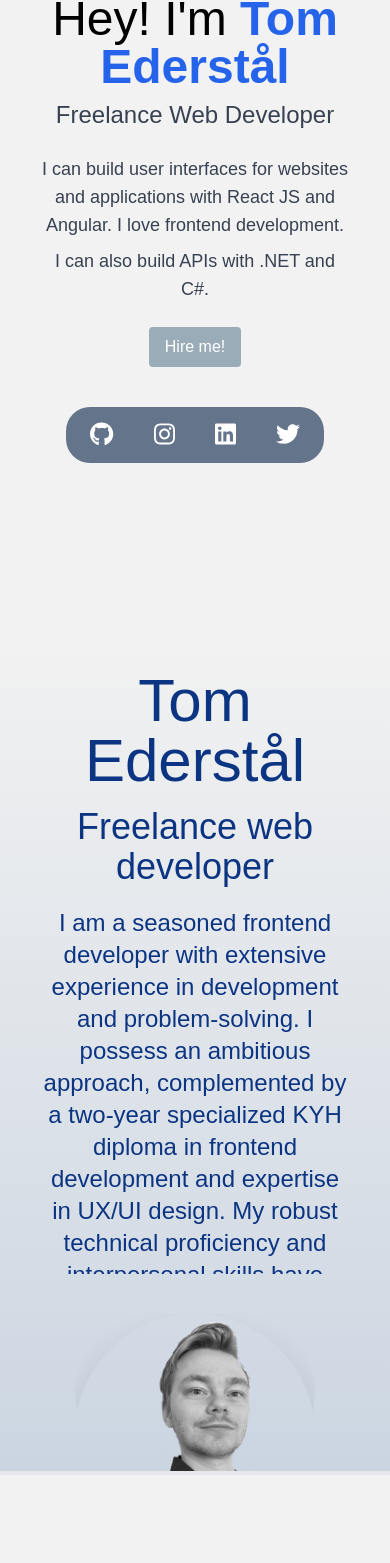
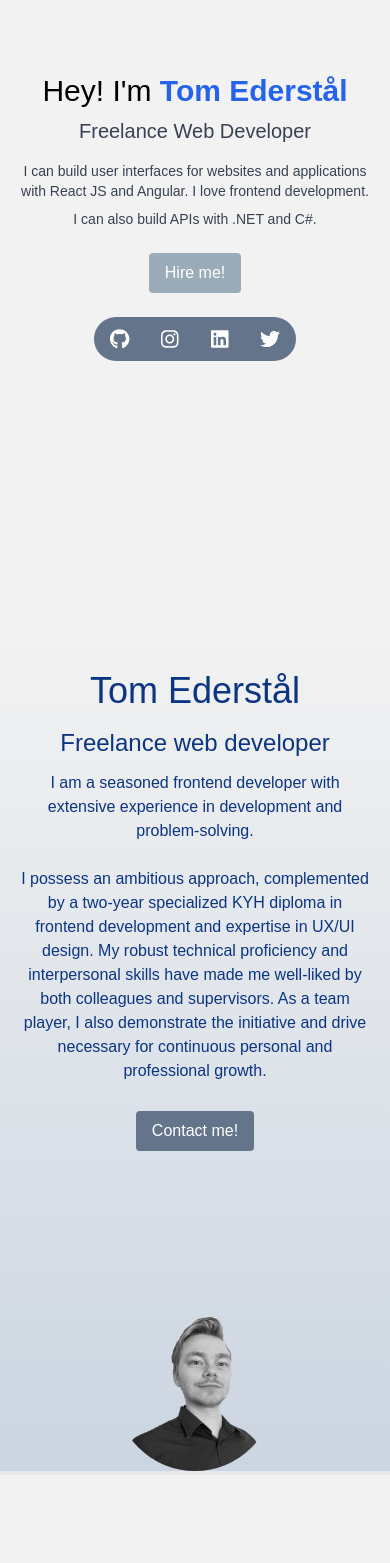
Before and after one commit to TomEder/MyPortfolio, a React (Create React App) app: page / in a window 390 px wide. Shown: the part 213-1776 px from the top of the page. Built offline with nearby package versions, Linux system fonts and the light colour scheme; a web font is replaced by a local one.

Commit message:
Update testimonials data and improve formatting

```diff
--- a/src/conponents/Contact/Contact.jsx
+++ b/src/conponents/Contact/Contact.jsx
@@ -2,20 +2,20 @@ import React from 'react';
 
 function Contact() {
     return (
-        <div className="flex flex-col lg:flex-row items-center justify-around p-10 h-screen bg-gray-100 border-b-4">
+        <div className="flex flex-col lg:flex-row items-center justify-around p-6 md:p-10 h-auto md:h-screen bg-gray-100 border-b-4">
             {/* Contact Information Section */}
-            <div className="flex flex-col items-start text-left mb-10 lg:mb-0">
-                <div className="flex items-center mb-6">
+            <div className="flex flex-col items-start text-center md:text-left mb-8 md:mb-0 w-full md:w-1/2">
+                <div className="flex items-center mb-6 justify-center md:justify-start">
                     <svg className="w-6 h-6 mr-2 text-black" fill="currentColor" viewBox="0 0 24 24">
                         <path d="M21 8.29l-9 9-4.5-4.5 1.41-1.41L12 14.17l7.59-7.59z"/>
                     </svg>
                     <div>
                         <h3 className="text-xl font-bold">Have a question?</h3>
                         <p className="text-gray-600">I am here to help you</p>
-                        <a href="mailto:tom@ethernordic.com" className="text-blue-600">Email Me At tom@ethernordic.com</a>
+                        <a href="mailto:tom@ethernordic.com" className="text-blue-600">Email Me At tom@ethersteelsoft.com</a>
                     </div>
                 </div>
-                <div className="flex items-center">
+                <div className="flex items-center justify-center md:justify-start">
                     <svg className="w-6 h-6 mr-2 text-black" fill="currentColor" viewBox="0 0 24 24">
                         <path d="M12 2C8.13 2 5 5.13 5 9c0 5.25 7 13 7 13s7-7.75 7-13c0-3.87-3.13-7-7-7zm0 9.5C10.62 11.5 9.5 10.38 9.5 9S10.62 6.5 12 6.5 14.5 7.62 14.5 9 13.38 11.5 12 11.5z"/>
                     </svg>
@@ -28,22 +28,22 @@ function Contact() {
             </div>
 
             {/* Contact Form Section */}
-            <div className="w-full lg:w-1/2 p-8">
+            <div className="w-full lg:w-1/2 p-4 md:p-8">
                 <form>
                     <div className="mb-4">
-                        <input type="text" className="w-full p-4 border border-gray-300 bg-slate-300 rounded-lg" placeholder="Your Name" />
+                        <input type="text" className="w-full p-3 md:p-4 border border-gray-300 bg-slate-300 rounded-lg" placeholder="Your Name" />
                     </div>
                     <div className="mb-4">
-                        <input type="email" className="w-full p-4 border border-gray-300 bg-slate-300 rounded-lg" placeholder="Your Email" />
+                        <input type="email" className="w-full p-3 md:p-4 border border-gray-300 bg-slate-300 rounded-lg" placeholder="Your Email" />
                     </div>
                     <div className="mb-4">
-                        <input type="text" className="w-full p-4 border border-gray-300 bg-slate-300 rounded-lg" placeholder="Subject" />
+                        <input type="text" className="w-full p-3 md:p-4 border border-gray-300 bg-slate-300 rounded-lg" placeholder="Subject" />
                     </div>
                     <div className="mb-4">
-                        <textarea className="w-full p-4 border border-gray-300 bg-slate-300 rounded-lg h-40" placeholder="Your Message"></textarea>
+                        <textarea className="w-full p-3 md:p-4 border border-gray-300 bg-slate-300 rounded-lg h-32 md:h-40" placeholder="Your Message"></textarea>
                     </div>
-                    <div>
-                        <button type="submit" className="w-1/2 bg-button-color hover:bg-button-hover text-white p-4 rounded-lg">Send Message</button>
+                    <div className="flex justify-center md:justify-start">
+                        <button type="submit" className="w-full md:w-1/2 bg-button-color hover:bg-button-hover text-white p-3 md:p-4 rounded-lg">Send Message</button>
                     </div>
                 </form>
             </div>
--- a/src/conponents/Container/container.jsx
+++ b/src/conponents/Container/container.jsx
@@ -6,24 +6,24 @@ const jagimg = Jag;
 const Container = () => {
   return (
     <>
-      <div className="bg-gradient-to-t w-screen h-screen from-tommy-lower-bg to-tommy-background pt-10 flex flex-col md:flex-row items-center justify-between px-10 border-b-4">
+      <div className="bg-gradient-to-t w-screen h-screen from-tommy-lower-bg to-tommy-background pt-10 flex flex-col md:flex-row items-center justify-between px-5 md:px-10 border-b-4">
         <div className="text-center md:text-left md:w-1/2">
-          <h1 className="bg-transparent text-6xl text-tommy-text overflow-hidden">
+          <h1 className="bg-transparent text-4xl md:text-6xl text-tommy-text overflow-hidden">
             Tom Ederstål
           </h1>
-          <p className="bg-transparent text-4xl text-tommy-text mt-4 overflow-hidden">
+          <p className="bg-transparent text-2xl md:text-4xl text-tommy-text mt-4 overflow-hidden">
             Freelance web developer
           </p>
-          <h2 className="text-2xl my-5 text-tommy-text overflow-y-hidden">
-          I am a seasoned frontend developer with extensive experience in development and problem-solving. I possess an ambitious approach, complemented by a two-year specialized KYH diploma in frontend development and expertise in UX/UI design. My robust technical proficiency and interpersonal skills have made me well-liked by both colleagues and supervisors. As a team player, I also demonstrate the initiative and drive necessary for continuous personal and professional growth.
+          <h2 className="text-base md:text-2xl my-3 md:my-5 text-tommy-text overflow-y-hidden">
+            I am a seasoned frontend developer with extensive experience in development and problem-solving. <br /> <br /> I possess an ambitious approach, complemented by a two-year specialized KYH diploma in frontend development and expertise in UX/UI design. My robust technical proficiency and interpersonal skills have made me well-liked by both colleagues and supervisors. As a team player, I also demonstrate the initiative and drive necessary for continuous personal and professional growth.
           </h2>
-          <button className="mt-5 bg-button-color hover:bg-button-hover text-white py-2 px-4 rounded shadow-sm">
+          <button className="mt-4 md:mt-5 bg-button-color hover:bg-button-hover text-white py-2 px-4 rounded shadow-sm">
             Contact me!
           </button>
         </div>
-        <div className="md:w-1/2 flex justify-center md:justify-end mt-10 md:mt-0 rounded-full">
+        <div className="md:w-1/2 flex justify-center md:justify-end mt-8 md:mt-0">
           <img
-            className="bg-transparent rounded-full shadow-2xl w-60 h-60"
+            className="bg-transparent rounded-full w-40 h-40 md:w-60 md:h-60"
             src={jagimg}
             alt="Tom Ederstål"
           />
--- a/src/conponents/Landing/Landing.jsx
+++ b/src/conponents/Landing/Landing.jsx
@@ -11,51 +11,51 @@ import "./Landing.css"; // Import custom CSS if needed
 
 const Landing = () => {
   return (
-    <div className="bg-tommy-background min-h-screen flex flex-col items-center justify-center text-center p-10">
-      <div className="flex-grow flex flex-col items-center justify-center mt-20">
+    <div className="bg-tommy-background min-h-screen flex flex-col items-center justify-center text-center p-5 md:p-10">
+  <div className="flex-grow flex flex-col items-center justify-center mt-10 md:mt-20">
     <motion.h1
       initial={{ opacity: 0, scale: 0.5 }}
       animate={{ opacity: 1, scale: 1 }}
       transition={{ duration: 2, delay: 0.5 }}
-          className="text-5xl font-light mb-2 overflow-hidden"
+      className="text-3xl md:text-5xl font-light mb-2 overflow-hidden"
     >
       Hey! I'm <span className="font-bold text-blue-600">Tom Ederstål</span>
     </motion.h1>
-        <motion.h2 className="text-2xl font-light text-gray-700 mb-6">
+    <motion.h2 className="text-xl md:text-2xl font-light text-gray-700 mb-4 md:mb-6">
       Freelance Web Developer
     </motion.h2>
-        <p className="text-lg text-gray-700 mb-2">
+    <p className="text-sm md:text-lg text-gray-700 mb-2">
       I can build user interfaces for websites and applications with React
       JS and Angular. I love frontend development.
     </p>
-        <p className="text-lg text-gray-700 mb-6">
+    <p className="text-sm md:text-lg text-gray-700 mb-6">
       I can also build APIs with .NET and C#.
     </p>
-        <button className="bg-button-background text-white hover:bg-button-hover py-2 px-4 rounded mb-10">
+    <button className="bg-button-background text-white hover:bg-button-hover py-2 px-4 md:py-3 md:px-6 rounded mb-6 md:mb-10">
       Hire me!
     </button>
-        <div className="flex space-x-4 mb-10 bg-slate-500 rounded-3xl px-3">
+    <div className="flex space-x-4 mb-6 md:mb-10 bg-slate-500 rounded-3xl px-2 md:px-3">
       <a
         href="https://github.com"
-            className="text-white text-2xl hover:bg-button-hover p-3 rounded-full"
+        className="text-white text-xl md:text-2xl hover:bg-button-hover p-2 md:p-3 rounded-full"
       >
         <FontAwesomeIcon icon={faGithub} />
       </a>
       <a
         href="https://instagram.com"
-            className="text-white text-2xl hover:bg-button-hover p-3 rounded-full"
+        className="text-white text-xl md:text-2xl hover:bg-button-hover p-2 md:p-3 rounded-full"
       >
         <FontAwesomeIcon icon={faInstagram} />
       </a>
       <a
         href="https://linkedin.com"
-            className="text-white text-2xl hover:bg-button-hover p-3 rounded-full"
+        className="text-white text-xl md:text-2xl hover:bg-button-hover p-2 md:p-3 rounded-full"
       >
         <FontAwesomeIcon icon={faLinkedin} />
       </a>
       <a
         href="https://twitter.com"
-            className="text-white text-2xl hover:bg-button-hover p-3 rounded-full"
+        className="text-white text-xl md:text-2xl hover:bg-button-hover p-2 md:p-3 rounded-full"
       >
         <FontAwesomeIcon icon={faTwitter} />
       </a>
--- a/src/conponents/Projects/projects.jsx
+++ b/src/conponents/Projects/projects.jsx
@@ -3,30 +3,24 @@ import React from "react";
 import Coolwolves from "../../Images/CoolWolves.jpg";
 import BioZone from "../../Images/BioZone.jpg";
 import MyMovies from "../../Images/MyMovies.jpg";
+import medexa from "../../Images/Medexa.png";
 
 const CoolWolvesImg = Coolwolves;
 const BioZoneImg = BioZone;
 const MoviesImg = MyMovies;
+const MedexaImg = medexa;
 
 const Projects = () => {
   return (
-    <div className="bg-tommy-background m-auto text-center px-32 py-24 border-b-4">
-      <h2 className="text-4xl my-5 text-tommy-text overflow-hidden">
+    <div className="bg-tommy-background m-auto text-center px-5 h-screen md:px-16 lg:px-32 py-16 md:py-24 border-b-4">
+      <h2 className="text-3xl md:text-4xl my-5 text-tommy-text overflow-hidden">
         My Latest Work
       </h2>
-      <p className="mb-10 text-tommy-text">
+      <p className="mb-8 md:mb-10 text-tommy-text">
         I have worked on a variety of projects, ranging from web development to UX/UI design. Here are some of my latest projects.
       </p>
-      <div className="grid grid-cols-1 sm:grid-cols-2 lg:grid-cols-3 gap-8 justify-center">
-        <div className="bg-gray-700 border border-solid border-white rounded-2xl shadow-md overflow-hidden max-w-sm mx-auto">
-          <img
-            className="w-full h-full object-cover"
-            src={CoolWolvesImg}
-            alt="coolwolves"
-          />
-        </div>
 
-        <div className="bg-gray-700 border border-solid border-white rounded-2xl shadow-md overflow-hidden max-w-sm mx-auto">
+        <div className="bg-gray-700 border border-solid mb-6 border-white rounded-2xl shadow-md overflow-hidden max-w-xs mx-auto">
           <img
             className="w-full h-full object-cover"
             src={BioZoneImg}
@@ -34,36 +28,22 @@ const Projects = () => {
           />
         </div>
 
-        <div className="bg-gray-700 border border-solid border-white rounded-2xl shadow-md overflow-hidden max-w-sm mx-auto">
+        <div className="bg-gray-700 border border-solid mb-6 border-white rounded-2xl shadow-md overflow-hidden max-w-xs mx-auto">
           <img
             className="w-full h-full object-cover"
-            src={MoviesImg}
-            alt="MyMovies"
+            src={MedexaImg}
+            alt="Biozone"
           />
         </div>
-        <div className="bg-gray-700 border border-solid border-white rounded-2xl shadow-md overflow-hidden max-w-sm mx-auto">
+
+        <div className="bg-gray-700 border border-solid mb-6 border-white rounded-2xl shadow-md overflow-hidden max-w-xs mx-auto">
           <img
             className="w-full h-full object-cover"
-            src={MoviesImg}
-            alt="MyMovies"
-          />
-        </div>
-        <div className="bg-gray-700 border border-solid border-white rounded-2xl shadow-md overflow-hidden max-w-sm mx-auto">
-          <img
-            className="w-full h-full object-cover"
-            src={MoviesImg}
-            alt="MyMovies"
-          />
-        </div>
-        <div className="bg-gray-700 border border-solid border-white rounded-2xl shadow-md overflow-hidden max-w-sm mx-auto">
-          <img
-            className="w-full h-full object-cover"
-            src={MoviesImg}
-            alt="MyMovies"
+            src={CoolWolvesImg}
+            alt="coolwolves"
           />
         </div>
       </div>
-    </div>
   );
 };
 
--- a/src/conponents/Services/Services.jsx
+++ b/src/conponents/Services/Services.jsx
@@ -3,17 +3,17 @@ import "./Services.css";
 
 const Services = () => {
   return (
-    <div className="bg-tommy-background py-20 px-10 overflow-hidden border-b-4">
-      <div className="text-center mb-10">
-        <h2 className="text-4xl text-blue-600 overflow-hidden">
+    <div className="bg-tommy-background py-16 md:py-20 px-5 md:px-10 overflow-hidden border-b-4">
+      <div className="text-center mb-8 md:mb-10">
+        <h2 className="text-3xl md:text-4xl text-blue-600 overflow-hidden">
           What I offer clients
         </h2>
         <p className="mt-4 text-gray-600">
-          I provide a variety of services to my clients, ranging from web <br />
+          I provide a variety of services to my clients, ranging from web <br className="hidden md:block" />
           development to UX/UI design. Here are some of the services I offer.
         </p>
       </div>
-      <div className="grid grid-cols-1 sm:grid-cols-2 lg:grid-cols-3 gap-8 justify-center mx-auto py-10 w-1/2">
+      <div className="grid grid-cols-1 sm:grid-cols-2 lg:grid-cols-3 gap-6 md:gap-8 justify-center mx-auto py-8 md:py-10 w-full md:w-3/4 lg:w-1/2">
         <div className="card">
           <h2 className="card-text">Frontend Development</h2>
           <p>Studied frontend development for 2 years at KYH in Stockholm. This is what I'm best at.</p>
@@ -48,40 +48,40 @@ const Services = () => {
         </div>
       </div>
 
-      <div className="text-center mb-10">
-        <h2 className="text-4xl text-blue-600 overflow-hidden">
+      <div className="text-center mb-8 md:mb-10">
+        <h2 className="text-3xl md:text-4xl text-blue-600 overflow-hidden">
           What I'm learning
         </h2>
         <p className="mt-4 text-gray-600">
-          I am always learning new things to stay up to date with the latest <br />
+          I am always learning new things to stay up to date with the latest <br className="hidden md:block" />
           technologies and trends. Here are some of the things I'm currently
           learning.
         </p>
 
-        <div className="grid grid-cols-1 sm:grid-cols-2 lg:grid-cols-3 gap-8 justify-center mx-auto py-10 w-1/2">
+        <div className="grid grid-cols-1 sm:grid-cols-2 lg:grid-cols-3 gap-6 md:gap-8 justify-center mx-auto py-8 md:py-10 w-full md:w-3/4 lg:w-1/2">
           <div className="card">
             <h2 className="card-text">Music Production</h2>
             <p>
-                I have recently started learning music production and sound
-                design using Ableton Live.
+              I have recently started learning music production and sound
+              design using Ableton Live.
             </p>
           </div>
           <div className="card">
             <h2 className="card-text">Video Editing</h2>
             <p>
-                I have started learning video editing using Adobe Premiere Pro.
+              I have started learning video editing using Adobe Premiere Pro.
             </p>
           </div>
           <div className="card">
             <h2 className="card-text">3D Modelling</h2>
             <p>
-                I have started learning 3D modelling using Blender and Cinema 4D.
+              I have started learning 3D modelling using Blender and Cinema 4D.
             </p>
           </div>
           <div className="card">
             <h2 className="card-text">Photography</h2>
             <p>
-                I have started learning photography and photo editing using Adobe Lightroom.
+              I have started learning photography and photo editing using Adobe Lightroom.
             </p>
           </div>
         </div>
--- a/src/conponents/Testimonials/Testimonials.jsx
+++ b/src/conponents/Testimonials/Testimonials.jsx
@@ -11,9 +11,13 @@ const testimonials = [
     quote:
       "Tom is an outstanding developer who thrives on challenges. His ability to tackle complex problems and find effective solutions is truly impressive. He is a valuable asset to any team, and his enthusiasm and expertise inspire everyone around him. I highly recommend Tom for any project or team looking for a dedicated and skilled developer.",
   },
-  { name: "Hrodvar", role: "Development manager", quote: "It has been educational and rewarding to have Tom in our development team. Tom has been a part of our development team during the years 2023 and 2024. His task has been to design and develop a new config editor. Tom is a kind, driven, and ambitious developer." },
+  {
+    name: "Hrodvar",
+    role: "Development manager",
+    quote:
+      "It has been educational and rewarding to have Tom in our development team. Tom has been a part of our development team during the years 2023 and 2024. His task has been to design and develop a new config editor. Tom is a kind, driven, and ambitious developer.",
+  },
   { name: "Victor", role: "Multimedia producer", quote: "Quote coming later." },
-  { name: "TBA", role: "Manager", quote: "Quote coming later." },
 ];
 
 const Testimonials = () => {
@@ -52,11 +56,11 @@ const Testimonials = () => {
   };
 
   return (
-    <div className="bg-tommy-background flex flex-col items-center justify-center text-center h-screen overflow-hidden border-b-4">
-      <h2 className="text-4xl text-gray-800 mb-10 overflow-hidden">
+    <div className="bg-tommy-background flex flex-col items-center justify-center text-center h-screen p-16 md:p-1 md:h-screen overflow-hidden border-b-4">
+      <h2 className="text-3xl md:text-4xl text-gray-800 mb-6 md:mb-10 overflow-hidden">
         What Other People Say
       </h2>
-      <div className="w-1/2">
+      <div className="w-full md:w-3/4 lg:w-1/2">
         <Slider {...settings} className="custom-dots">
           {testimonials.map((testimonial, index) => (
             <div key={index} className="p-4 h-full">
@@ -66,7 +70,7 @@ const Testimonials = () => {
                   <h4 className="text-sm text-gray-400 mb-4">
                     {testimonial.role}
                   </h4>
-                  <div className="text-sm h-40 overflow-y-auto custom-scrollbar my-5">
+                  <div className="text-sm h-32 md:h-40 overflow-y-auto custom-scrollbar my-5">
                     "{testimonial.quote}"
                   </div>
                 </div>
```
Also changed, not shown: src/Images/Medexa.png (added). Lines whose indentation alone changed are shown as unchanged.
